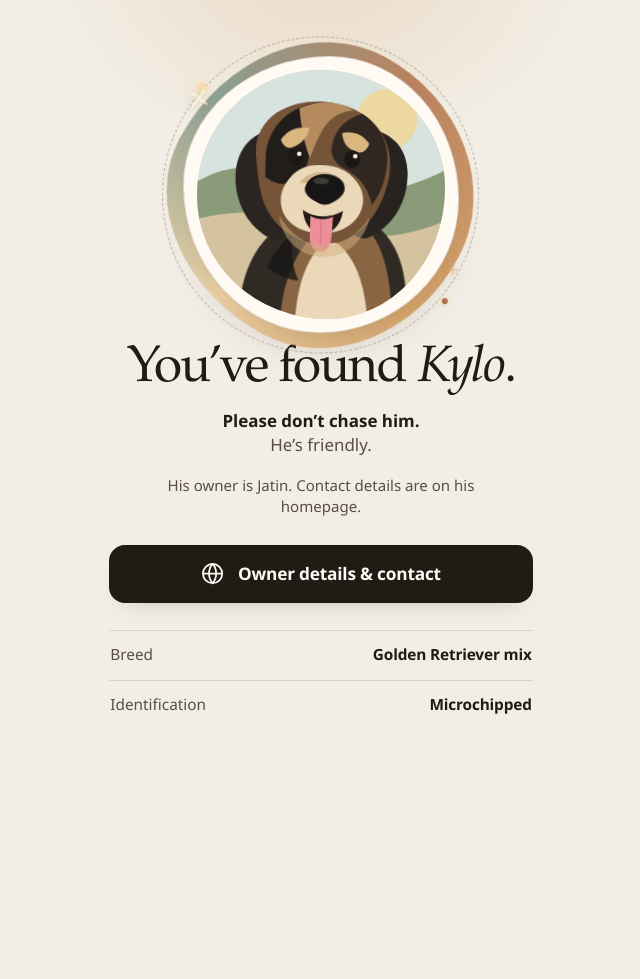
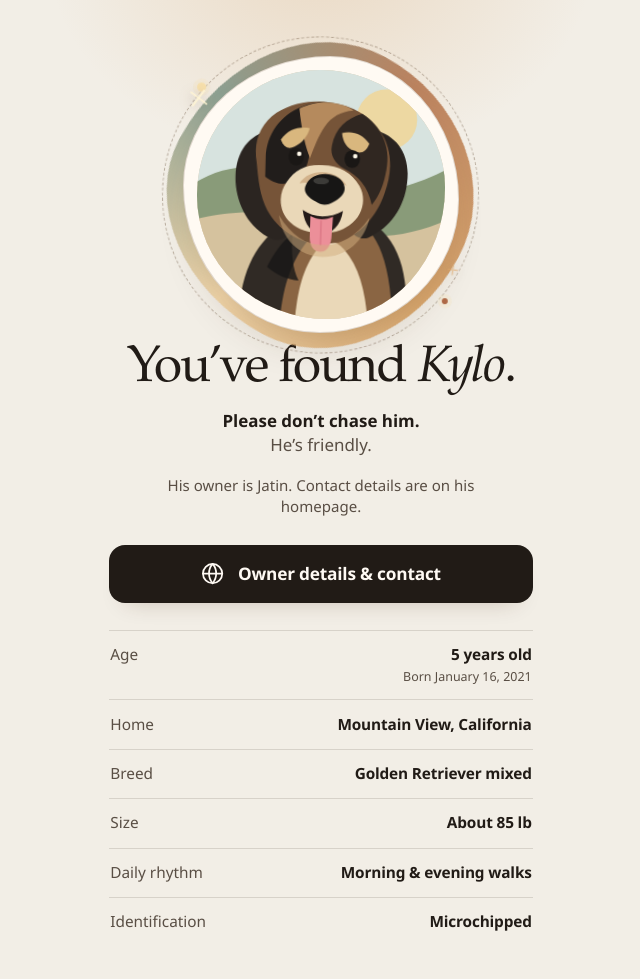
Before and after one commit to jatinkrmalik/j47.in, a Jekyll site: the page kylo/index.html, which Jekyll copies as it is, in a window 1280 px wide. Shown: the whole page, without its empty margins (319-959 px from the left). Built offline with Jekyll 4.4.1, drawn with Linux system fonts in a browser that asks for light colours; before the commit the page ends 900 px from its top, so only the background shows below that.

Commit message:
Update Kylo page: collarless avatar, facts section, Golden Retriever mixed

```diff
--- a/kylo/index.html
+++ b/kylo/index.html
@@ -7,7 +7,7 @@
   <meta name="theme-color" content="#f2eee6" media="(prefers-color-scheme: light)">
   <meta name="theme-color" content="#171512" media="(prefers-color-scheme: dark)">
   <meta name="format-detection" content="telephone=no">
-  <meta name="description" content="Kylo is a friendly dog. Please don’t chase him. Find his owner’s contact details at j47.in.">
+  <meta name="description" content="Kylo is a friendly 5-year-old Golden Retriever mixed from Mountain View, California. Please don’t chase him.">
   <link rel="icon" href="data:,">
   <title>You’ve found Kylo</title>
   <style>
@@ -397,6 +397,15 @@
       text-align: right;
     }
 
+    .fact-detail {
+      display: block;
+      margin-top: .1rem;
+      color: var(--soft-ink);
+      font-size: .78rem;
+      font-weight: 520;
+      letter-spacing: 0;
+    }
+
     .facts .microchip {
       padding: .2rem .45rem;
       border-radius: .4rem;
@@ -528,10 +537,26 @@
       </a>
     </div>
 
-    <dl class="facts">
+    <dl class="facts" aria-label="A few facts about Kylo">
+      <div>
+        <dt>Age</dt>
+        <dd><span id="kylo-age">5 years old</span><span class="fact-detail">Born January 16, 2021</span></dd>
+      </div>
+      <div>
+        <dt>Home</dt>
+        <dd>Mountain View, California</dd>
+      </div>
       <div>
         <dt>Breed</dt>
-        <dd>Golden Retriever mix</dd>
+        <dd>Golden Retriever mixed</dd>
+      </div>
+      <div>
+        <dt>Size</dt>
+        <dd>About 85 lb</dd>
+      </div>
+      <div>
+        <dt>Daily rhythm</dt>
+        <dd>Morning &amp; evening walks</dd>
       </div>
       <div>
         <dt>Identification</dt>
@@ -539,5 +564,16 @@
       </div>
     </dl>
   </main>
+  <script>
+    (function () {
+      var birthday = new Date(2021, 0, 16);
+      var today = new Date();
+      var age = today.getFullYear() - birthday.getFullYear();
+      var birthdayPassed = today.getMonth() > birthday.getMonth() ||
+        (today.getMonth() === birthday.getMonth() && today.getDate() >= birthday.getDate());
+      if (!birthdayPassed) age -= 1;
+      document.getElementById("kylo-age").textContent = age + (age === 1 ? " year old" : " years old");
+    }());
+  </script>
 </body>
 </html>
```
